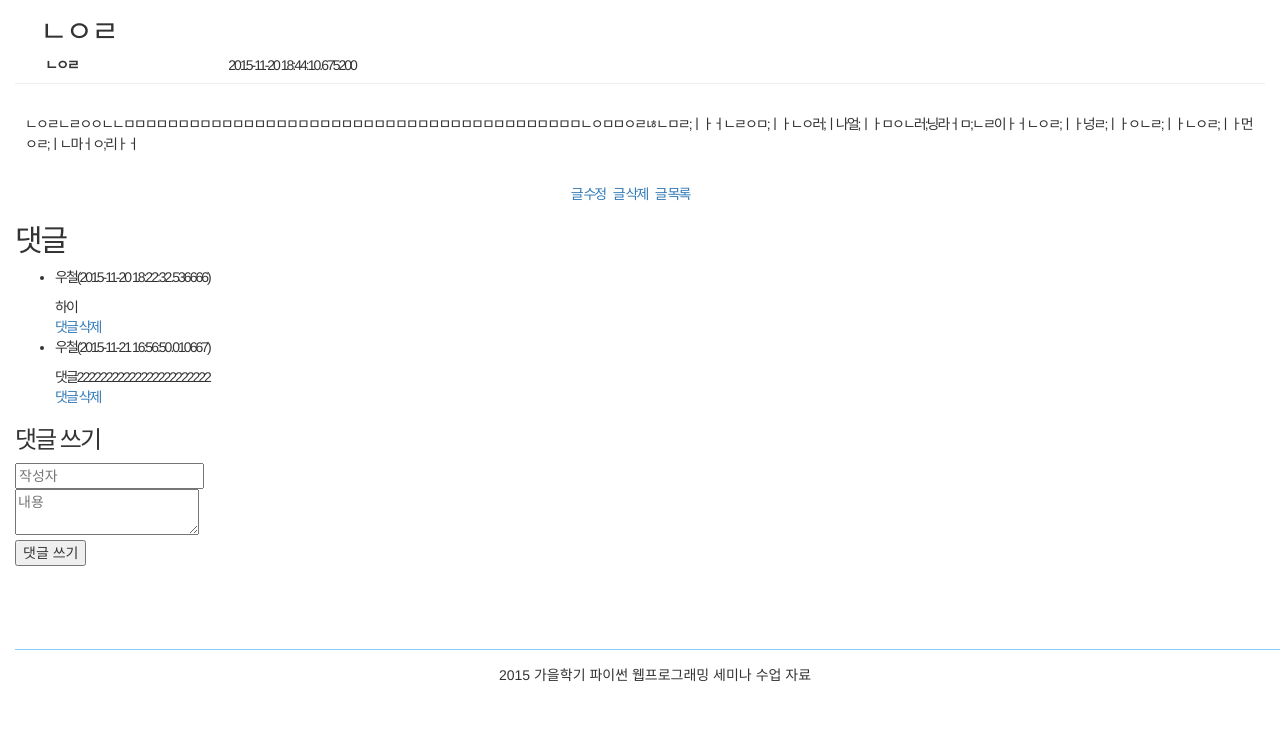
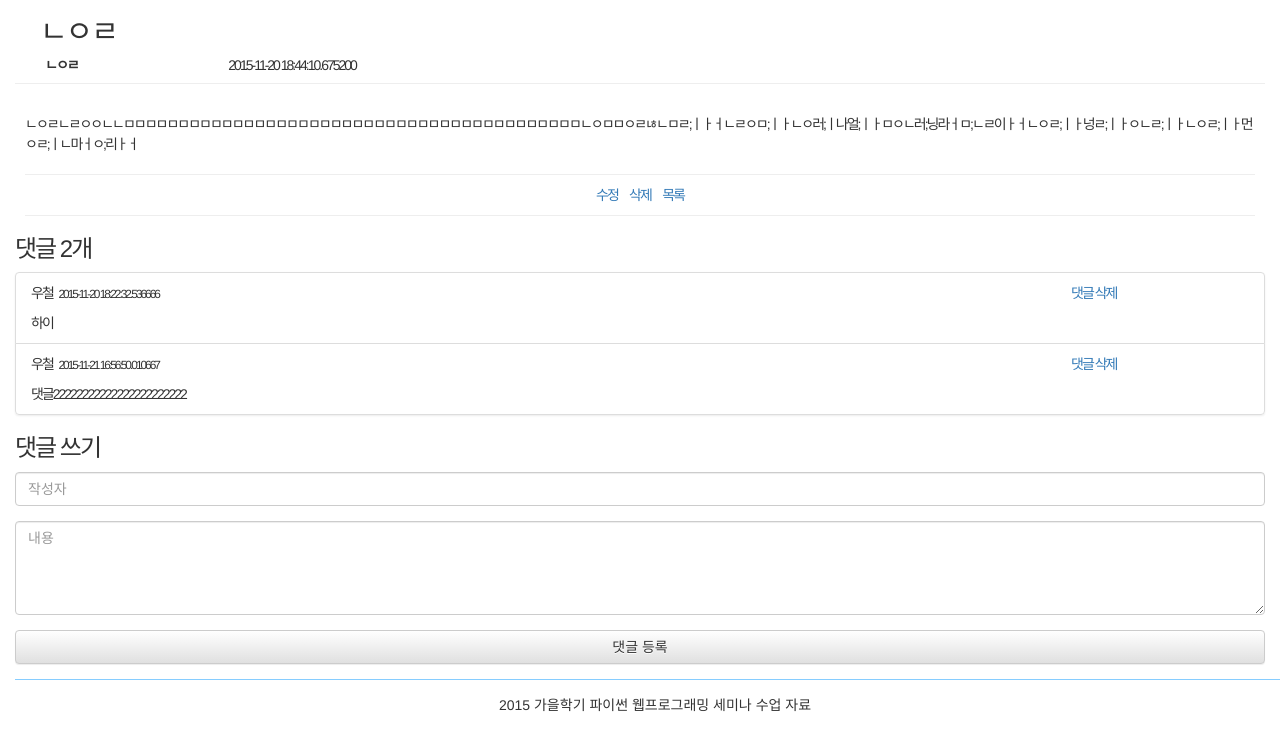
Before and after one commit to dlkorea/seminar2015, a Flask app: page /1 in a window 1280 px wide. Shown: the part 90-830 px from the top of the page. Before the commit the page ends 772 px from the top, so only its background shows below. Run offline with Flask 2, Linux system fonts and the light colour scheme; data comes from the database, SQL or seed files in the repository; both versions use the stored data as it was after the commit; some libraries are stand-ins or nearby versions.

Commit message:
read.html 댓글 영역 작업

```diff
--- a/app.py
+++ b/app.py
@@ -38,7 +38,8 @@ def read(article_id):
         return redirect(url_for('index'))
 
     comments = Comment.query.filter_by(article_id=article_id).all()
-    return render_template('read.html', article=article, comments=comments)
+    comments_count = Comment.query.filter_by(article_id=article_id).count()
+    return render_template('read.html', article=article, comments=comments, comments_count=comments_count)
 
 
 @app.route('/write', methods=['GET', 'POST'])
--- a/static/style.css
+++ b/static/style.css
@@ -67,9 +67,16 @@ html {
   margin-top: 10px;
 }
 #read_content {
-  margin: 30px 10px;
+  margin: 30px 10px 10px 10px;
 }
 #read_button_group {
-  margin-right: 20px;
   text-align: center;
 }
+#read_content hr {
+  margin-bottom: 10px;
+}
+#read_button_group  hr {
+  margin-top: 10px;
+  margin-left: 10px;
+  margin-right: 10px;
+}
--- a/templates/read.html
+++ b/templates/read.html
@@ -18,31 +18,47 @@
 </div>
 <div id="read_content">
 	<p>{{ article.content }}</p>
+	<hr>
 </div>
 <div id="read_button_group">
-	<a href="{{ url_for('modify', article_id=article.id) }}">글 수정&nbsp;&nbsp;&nbsp;</a>
-	<a href="{{ url_for('delete', article_id=article.id) }}">글 삭제&nbsp;&nbsp;&nbsp;</a>
-	<a href="{{ url_for('index') }}">글 목록</a>
+	<a href="{{ url_for('modify', article_id=article.id) }}">수정&nbsp;&nbsp;&nbsp;&nbsp;&nbsp;</a>
+	<a href="{{ url_for('delete', article_id=article.id) }}">삭제&nbsp;&nbsp;&nbsp;&nbsp;&nbsp;</a>
+	<a href="{{ url_for('index') }}">목록</a>
+	<hr>
 </div>
 
 <div id="read_comment_area">
-	<h2>댓글</h2>
-	<ul>
+	<h3>댓글 {{ comments_count }}개</h3>
+	<ul class="list-group">
 		{% for comment in comments %}
-		<li>
-			<p>{{ comment.author }}({{ comment.published_at }})</p>
+		<li class="list-group-item">
+			<div class="row">
+				<div class="col-xs-10 col-sm-10">
+					<p>{{ comment.author }}&nbsp;&nbsp;&nbsp;<span class="small">{{ comment.published_at }}</span></p>
+				</div>
+				<div class="col-xs-2 col-sm-2">
+					<a href="{{ url_for('delete_comment', comment_id=comment.id )}}">댓글 삭제</a>
+				</div>
+			</div>
 			<div>
 				{{ comment.content }}
 			</div>
-			<a href="{{ url_for('delete_comment', comment_id=comment.id )}}">댓글 삭제</a>
 		</li>
 		{% endfor %}
 	</ul>
 	<h3>댓글 쓰기</h3>
 	<form method="post" action="{{ url_for('write_comment', article_id=article.id) }}">
-		<input type="text" name="author" placeholder="작성자"><br>
-		<textarea name="content" placeholder="내용"></textarea><br>
-		<button type="submit">댓글 쓰기</button>
+		<div class="form-group">
+			<input class="form-control" type="text" name="author" placeholder="작성자">
+		</div>
+		<div class="form-group">
+			<textarea class="form-control" name="content" placeholder="내용" rows="4"></textarea>
+		</div>
+		<div class="form-group">
+			<button class="btn btn-default btn-block" type="submit">댓글 등록</button>
+		</div>
+		<div class="form-group">
+		</div>
 	</form>
 </div>
 {% endblock %}
```
Also changed, not shown: db.sqlite.
